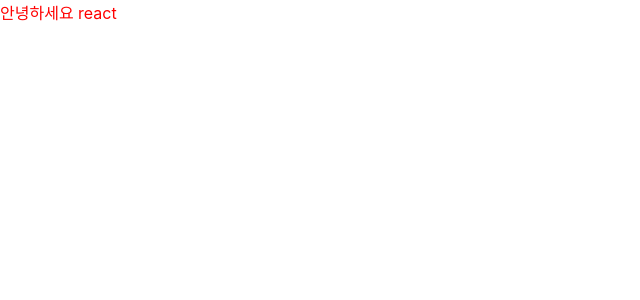
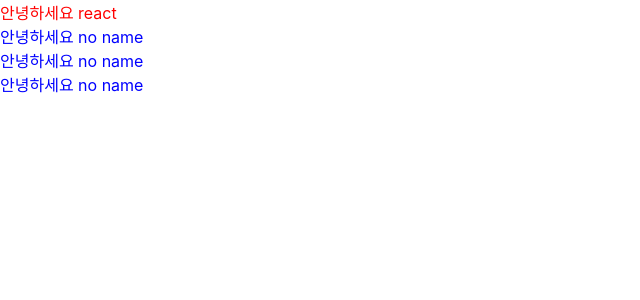
Before and after one commit to NewEgoDoc/ReactTodo-, a React (Create React App) app: page / in a window 1280 px wide. Shown: the top 300 px of the page, without its empty margins (0-640 px from the left). Built offline with nearby package versions, Linux system fonts and the light colour scheme.

Commit message:
defaultProps 를 사용해 지정되지 않은 tag에 속성과속성값 지정

```diff
--- a/src/App.js
+++ b/src/App.js
@@ -3,7 +3,13 @@
 
 function App() {
   return (
+    <>
     <Hello name="react" color="red"/>
+    <Hello />
+    <Hello />
+    <Hello />
+
+    </>
   );
 }
 
--- a/src/Hello.js
+++ b/src/Hello.js
@@ -1,7 +1,12 @@
 import React from 'react';
 
 function Hello({ color, name }) {
-  return <div style={{color}}>안녕하세요 {name}</div>
+  return <div style={{color}}>안녕하세요 { name }</div>
+}
+
+Hello.defaultProps = {
+    name:'no name',
+    color : 'blue'
 }
 
 export default Hello;
```
